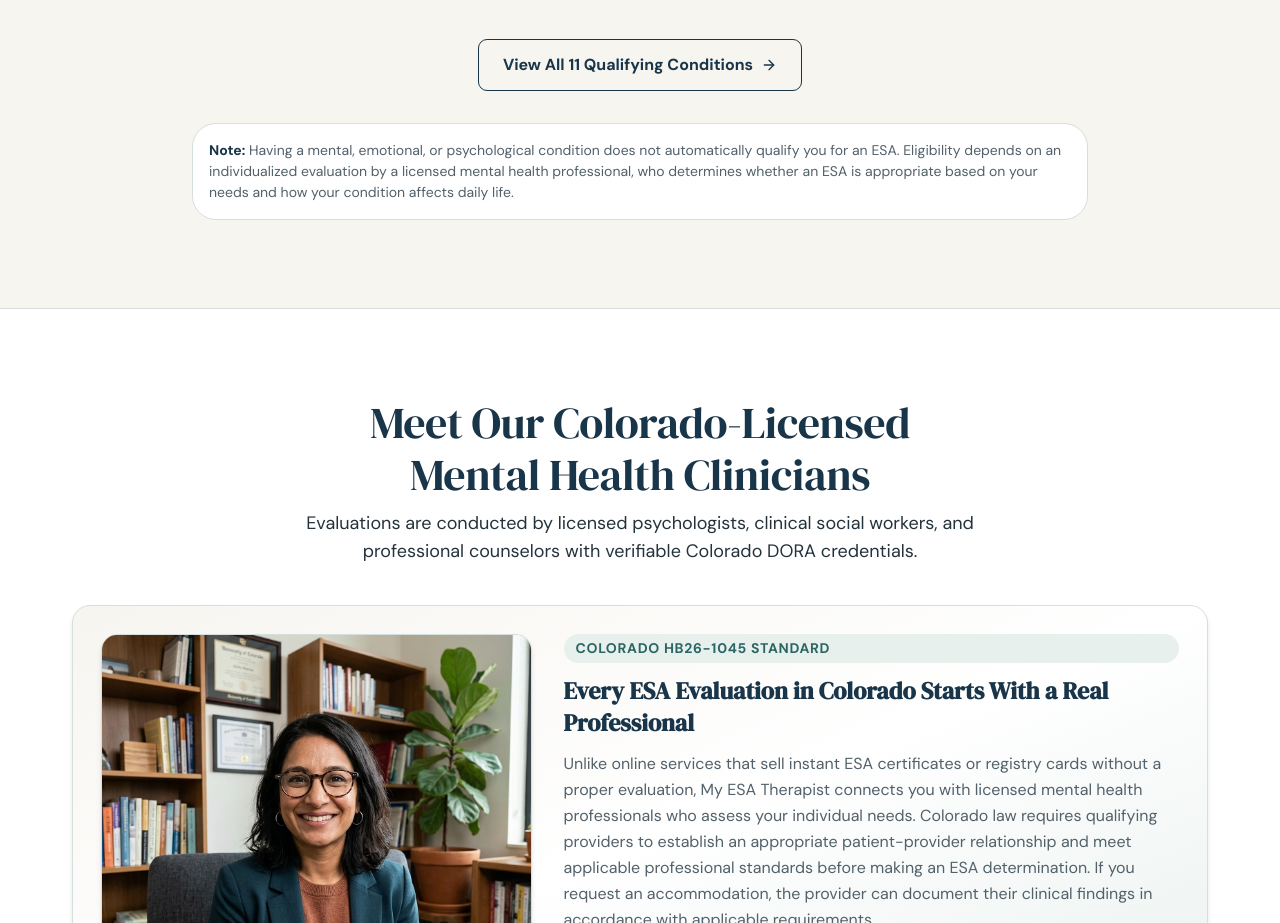
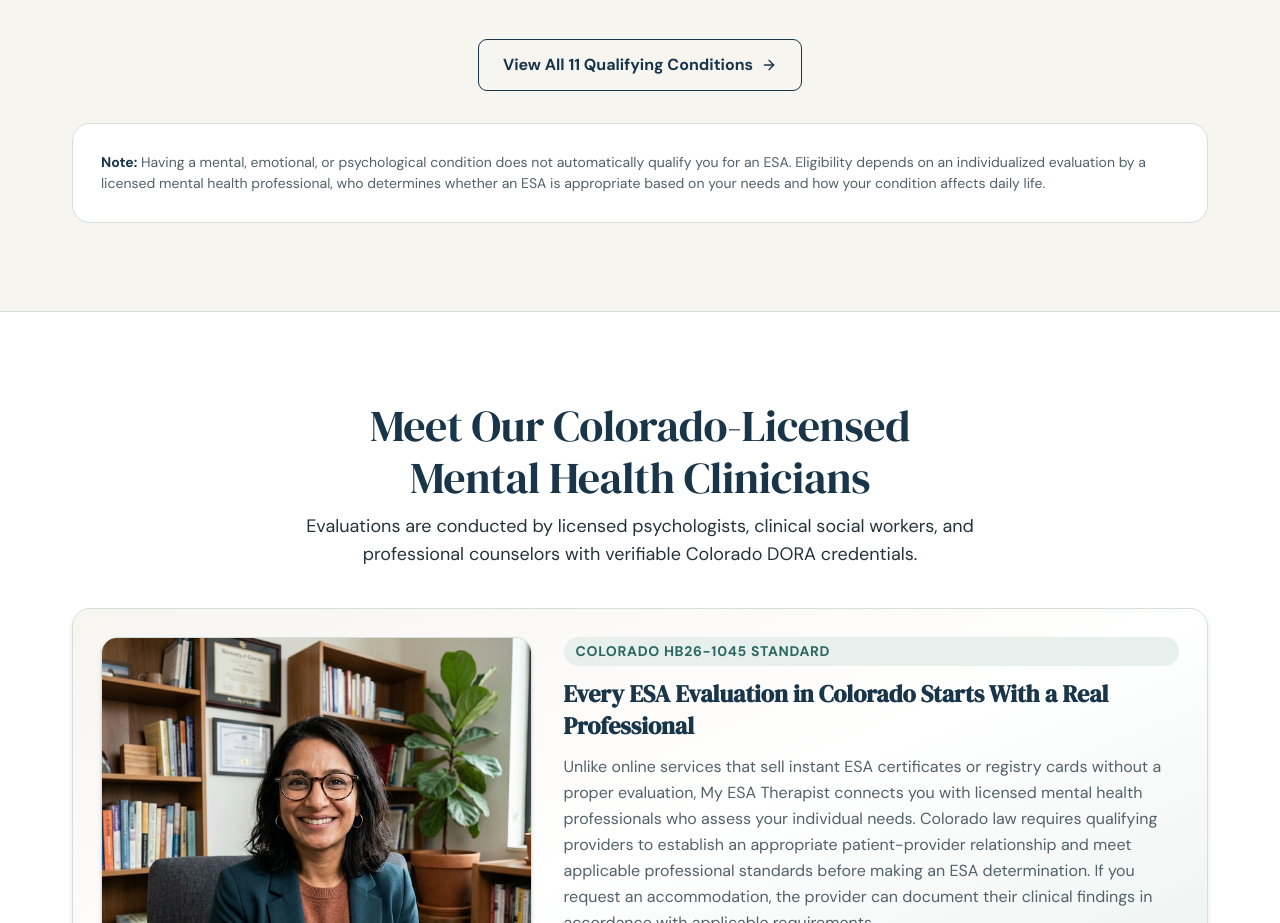
Before and after one commit to Aman-scripts/esalettercolorado, a Next.js app: page / in a window 1280 px wide. Shown: the part 5822-6745 px from the top of the page. Built offline with nearby package versions, Linux system fonts and the light colour scheme.

Commit message:
style(homepage): refine eligibility note styling to card-theme below qualifying conditions section

```diff
--- a/app/page.tsx
+++ b/app/page.tsx
@@ -325,7 +325,7 @@ export default function HomePage() {
             </Link>
           </div>
 
-          <div className="mt-8 p-4 rounded-xl bg-white border border-[#D5DFDB] text-xs sm:text-sm text-[#52616A] leading-relaxed max-w-4xl mx-auto">
+          <div className="mt-8 card-theme text-sm sm:text-base text-[#52616A] leading-relaxed">
             <strong className="text-[#19354A]">Note:</strong> Having a mental, emotional, or psychological condition does not automatically qualify you for an ESA. Eligibility depends on an individualized evaluation by a licensed mental health professional, who determines whether an ESA is appropriate based on your needs and how your condition affects daily life.
           </div>
         </div>
```
